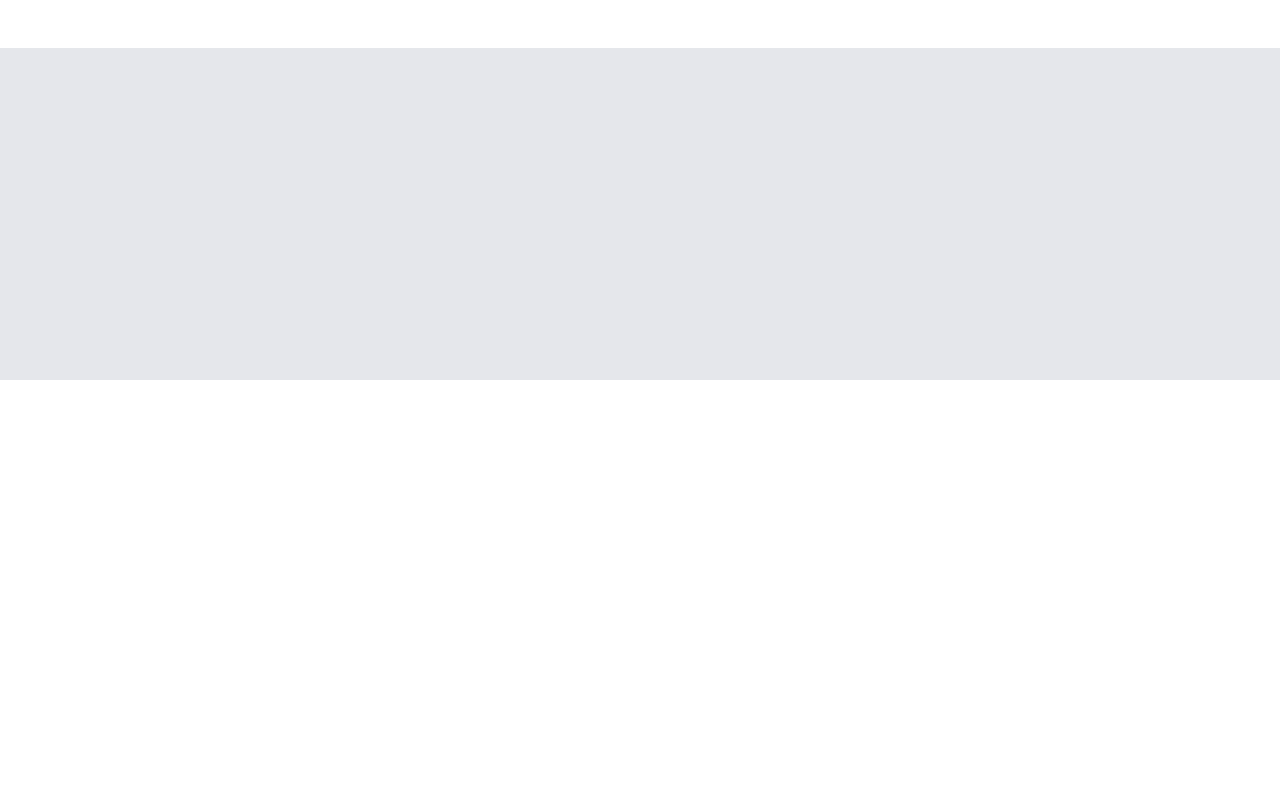
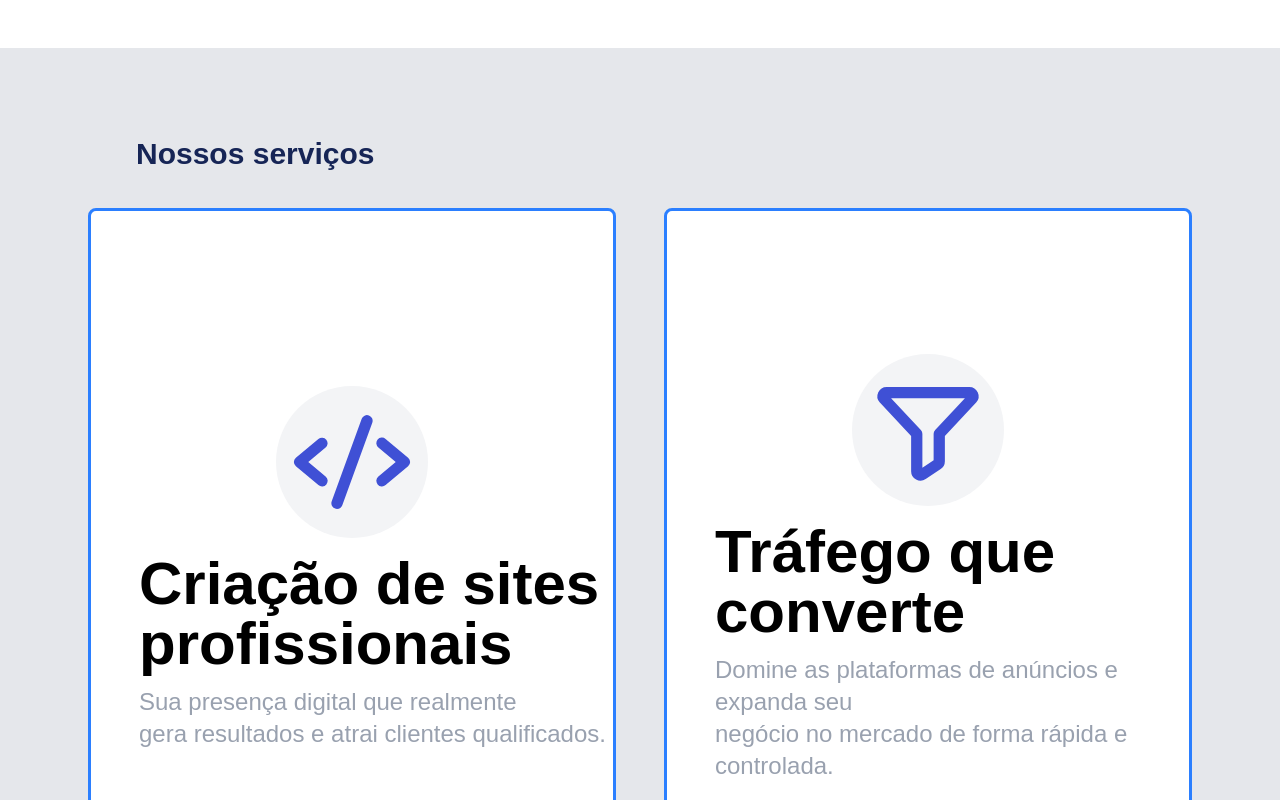
Before and after one commit to iagoPinheiro1401/ip-solucoesdigitais, a Next.js app: page / in a window 1280 px wide. Shown: the part 420-1220 px from the top of the page. Before the commit the page ends 800 px from the top, so only its background shows below. Built offline with nearby package versions, Linux system fonts and the light colour scheme.

Commit message:
criado section para serviços

```diff
--- a/src/app/page.js
+++ b/src/app/page.js
@@ -1,9 +1,11 @@
 import Navbar from "@/components/Navbar";
 import BudgetButton from "@/components/buttons/BudgetButton";
+import SitesCard from "@/components/servicesCards/SitesCard";
+import TrafficCards from "@/components/servicesCards/TrafficCards";
 
 export default function Home() {
   return (
-    <div className="flex flex-col bg-gray-200 h-screen">
+    <div className="flex flex-col bg-gray-200 h-full">
       <Navbar />
       <section className="flex flex-col lg:flex-row gap-2 w-full py-4 lg:py-20 lg:px-40 2xl:py-56 items-center justify-center bg-white">
         <div className="w-full lg:hidden flex justify-center">
@@ -25,6 +27,15 @@ export default function Home() {
           <img src="logo.png" className="size-32 lg:size-52 2xl:size-96" />
         </div>
       </section>
+      <section className="py-11 xl:p-22 w-full flex flex-col items-center lg:items-start justify-center lg:justify-start gap-4 lg:gap-9">
+          <h1 className="text-blue-950 text-xl lg:text-3xl 2xl:text-5xl font-bold text-center lg:pl-12">
+            Nossos serviços
+          </h1>
+          <div className="w-full flex flex-col lg:flex-row items-center justify-center gap-7 lg:gap-12">
+            <SitesCard/>
+            <TrafficCards/>
+          </div>
+      </section>
     </div>
   );
 }
--- /dev/null
+++ b/src/components/servicesCards/SitesCard.jsx
@@ -0,0 +1,19 @@
+"use client";
+
+import { CodeIcon } from "@phosphor-icons/react";
+
+export default function SitesCard() {
+  return (
+    <section className="bg-white w-80 lg:w-2xl h-100 lg:h-180 border-blue-500 border-3 rounded-lg text-left flex flex-col items-center justify-center">
+      <div className="p-4 bg-gray-100 rounded-full flex items-center justify-center mb-4">
+        <CodeIcon size={50} color="#3f50d5" weight="bold" className="lg:size-30"/>
+      </div>
+      <div className="w-full pl-12 flex flex-col gap-3">
+        <h1 className="text-xl lg:text-6xl font-bold text-left">
+          Criação de sites<br /> profissionais
+        </h1>
+        <h3 className="lg:text-2xl text-sm text-gray-400 text-left">Sua presença digital que realmente<br/>gera resultados e atrai clientes qualificados.</h3>
+      </div>
+    </section>
+  );
+}
--- /dev/null
+++ b/src/components/servicesCards/TrafficCards.jsx
@@ -0,0 +1,19 @@
+"use client";
+
+import { FunnelIcon } from "@phosphor-icons/react/dist/ssr";
+
+export default function SitesCard() {
+  return (
+    <section className="bg-white w-80 lg:w-2xl h-100 lg:h-180 border-blue-500 border-3 rounded-lg text-left flex flex-col items-center justify-center">
+      <div className="p-4 bg-gray-100 rounded-full flex items-center justify-center mb-4">
+        <FunnelIcon size={50} color="#3f50d5" weight="bold" className="lg:size-30"/>
+      </div>
+      <div className="w-full pl-12 flex flex-col gap-3">
+        <h1 className="text-xl lg:text-6xl font-bold text-left">
+          Tráfego que<br /> converte
+        </h1>
+        <h3 className="lg:text-2xl text-sm text-gray-400 text-left">Domine as plataformas de anúncios e expanda seu<br/>negócio no mercado de forma rápida e controlada.</h3>
+      </div>
+    </section>
+  );
+}
```
